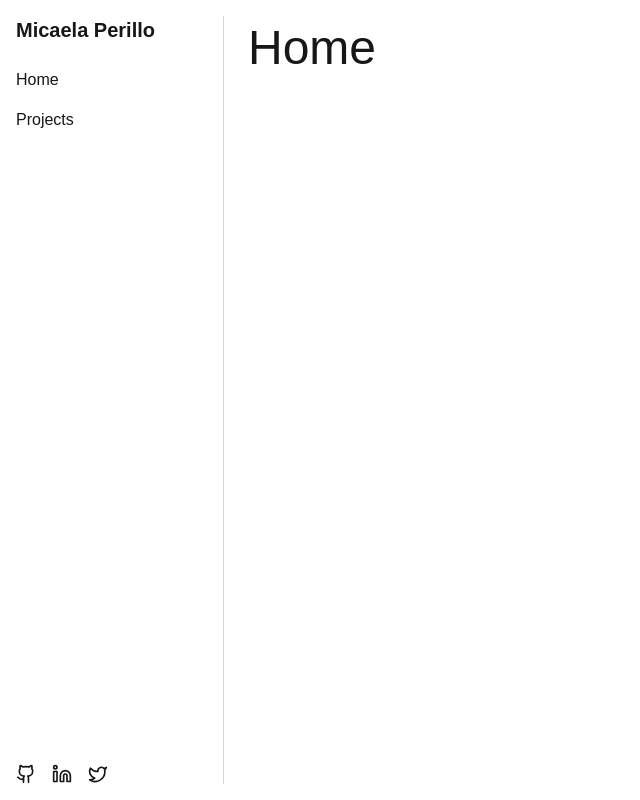
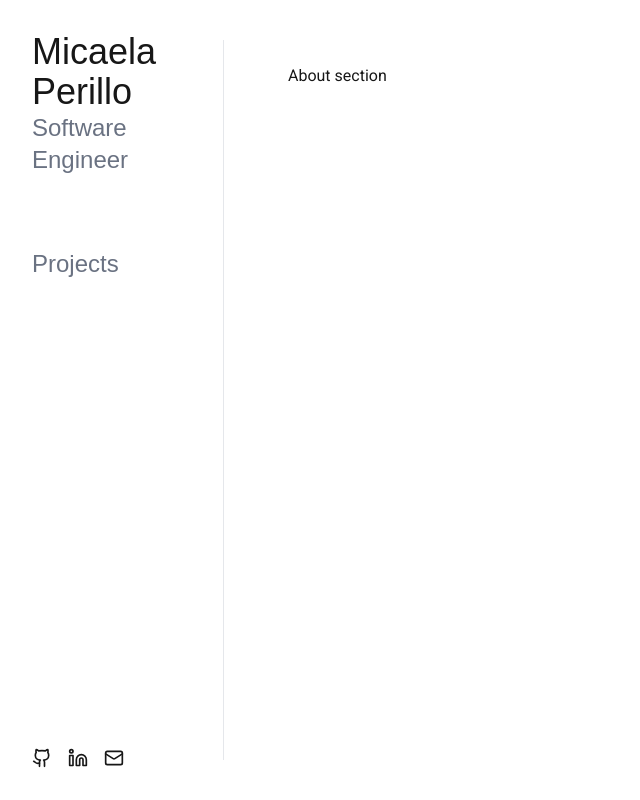
Before and after one commit to micaelaperillo/portfolio, a Next.js app: page / in a window 1280 px wide. Shown: the whole page, without its empty margins (0-640 px from the left). Built offline with nearby package versions, Linux system fonts and the light colour scheme; a web font is replaced by a local one.

Commit message:
updated about section, nicer sidebar layout and navigation

```diff
--- a/app/page.tsx
+++ b/app/page.tsx
@@ -1,8 +1,8 @@
 
 export default function Home() {
   return (
-    <>
-    <h1>Home</h1>
-    </>
+    <div className="m-10 max-w-2xl">
+      <p>About section</p>
+    </div>
   );
 }
--- a/components/Sidebar.tsx
+++ b/components/Sidebar.tsx
@@ -1,40 +1,59 @@
 "use client";
 
 import Link from "next/link";
-import { Github, Linkedin, Twitter } from "lucide-react";
+import { usePathname } from "next/navigation";
+import { Github, Linkedin, Mail, Twitter } from "lucide-react";
 
 export default function Sidebar() {
+
+  const pathname = usePathname();
+
+  const navItems = [
+    { name: "About", href: "/" },
+    { name: "Projects", href: "/projects" },
+  ];
+
   return (
-    <aside className="h-screen flex flex-col w-56 p-4 relative">
+    <aside className="h-screen flex flex-col w-56 p-8 relative">
       {/* Top: Name + Nav */}
       <div className="flex flex-col gap-6">
-        <h1 className="text-xl font-bold">Micaela Perillo</h1>
-
-        <nav className="flex flex-col gap-4">
-          <Link href="/" className="hover:text-blue-500 transition">
-            Home
-          </Link>
-          <Link href="/projects" className="hover:text-blue-500 transition">
-            Projects
-          </Link>
+        <div>
+            <h2>Micaela Perillo</h2>
+            <h4 className="text-gray-500">Software Engineer</h4>
+        </div>
+         <nav className="flex flex-col gap-4">
+          {navItems.map((item) => {
+            const isActive = pathname === item.href;
+            return (
+              <Link
+                key={item.href}
+                href={item.href}
+                className={`transition-colors duration-200 ${
+                  isActive ? "text-white" : "text-gray-500 hover:text-gray-300"
+                }`}
+              >
+                <h4>{item.name}</h4>
+              </Link>
+            );
+          })}
         </nav>
       </div>
 
       {/* Bottom: Social Media */}
       <div className="mt-auto flex gap-4">
-        <a href="https://github.com/" target="_blank" rel="noreferrer">
-          <Github className="w-5 h-5 hover:text-blue-500 transition" />
+        <a href="https://github.com/micaelaperillo" target="_blank" rel="noreferrer">
+          <Github className="w-5 h-5 hover:text-gray-500 transition" />
         </a>
-        <a href="https://linkedin.com/" target="_blank" rel="noreferrer">
-          <Linkedin className="w-5 h-5 hover:text-blue-500 transition" />
+        <a href="https://linkedin.com/in/micaelaperillo" target="_blank" rel="noreferrer">
+          <Linkedin className="w-5 h-5 hover:text-gray-500 transition" />
         </a>
-        <a href="https://twitter.com/" target="_blank" rel="noreferrer">
-          <Twitter className="w-5 h-5 hover:text-blue-500 transition" />
+        <a href="mailto:micaelaperillo26@gmail.com" target="_blank" rel="noreferrer">
+          <Mail className="w-5 h-5 hover:text-gray-500 transition" />
         </a>
       </div>
 
-      {/* Floating thin line separator */}
-      <div className="absolute top-4 bottom-4 right-0 w-[1px] bg-gray-300 dark:bg-gray-700"></div>
+      {/* Thin line separator */}
+      <div className="absolute top-10 bottom-10 right-0 w-[1px] bg-gray-200 dark:bg-gray-800"></div>
     </aside>
   );
 }
```
